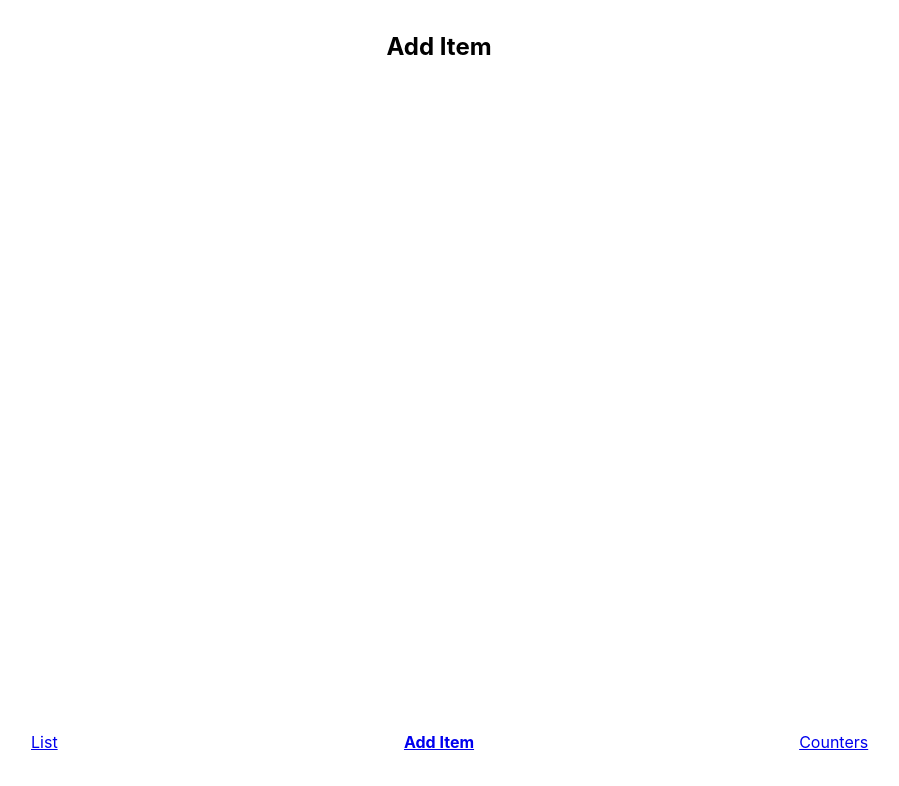
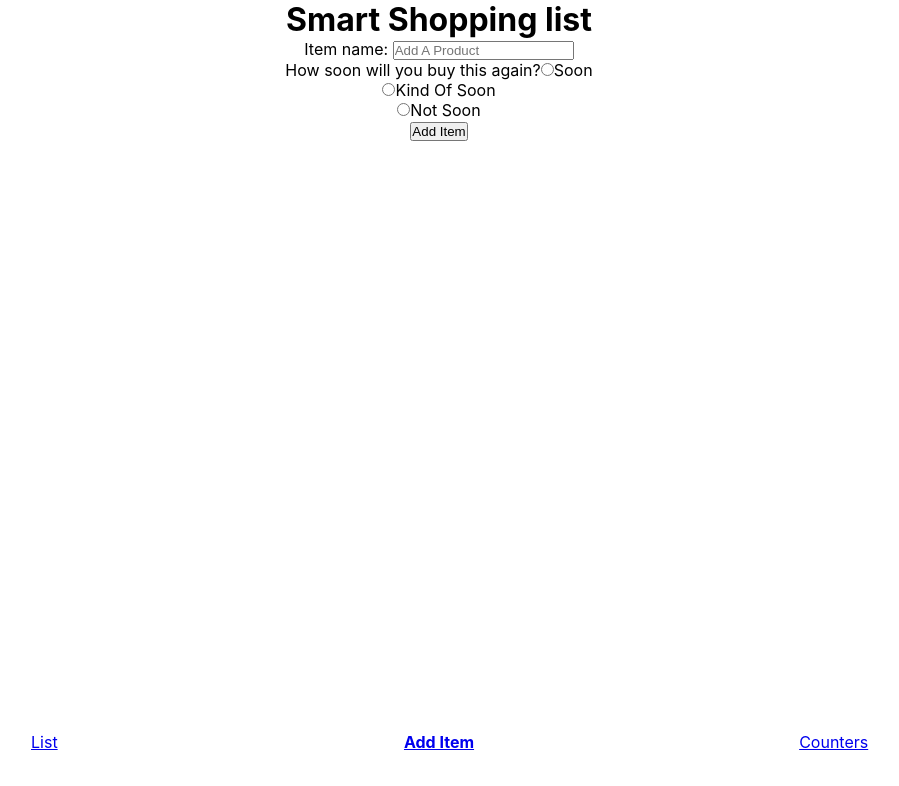
Before and after one commit to the-collab-lab/tcl-18-smart-shopping-list, a React (Create React App) app: page /add-item in a window 1280 px wide. Shown: the top 786 px of the page, without its empty margins (201-1100 px from the left). Built offline with nearby package versions, Linux system fonts and the light colour scheme.

Commit message:
the form component is added

```diff
--- a/src/components/AddItem/index.jsx
+++ b/src/components/AddItem/index.jsx
@@ -1,11 +1,13 @@
+import { FormProduct } from 'components/FormProduct';
 import React from 'react';
 
-function addItem() {
+function AddItem() {
   return (
     <div>
-      <h2>Add Item</h2>
+      <h1>Smart Shopping list</h1>
+      <FormProduct tokenID="exampleToken" />
     </div>
   );
 }
 
-export default addItem;
+export default AddItem;
--- /dev/null
+++ b/src/components/Firestone.js/index.js
@@ -0,0 +1,6 @@
+import { db } from 'lib/firebase';
+
+export const addProduct = (objectProduct) => {
+  // add firestone
+  db.collection('products').doc().set(objectProduct);
+};
--- /dev/null
+++ b/src/components/FormProduct/index.jsx
@@ -0,0 +1,72 @@
+import React, { useState } from 'react';
+import { addProduct } from 'components/Firestone.js';
+
+export const FormProduct = ({ tokenID }) => {
+  const inicialStateProduct = {
+    token: tokenID,
+    item: '',
+    nextPurchase: 0,
+    LastPurchasedDate: null,
+  };
+
+  const [products, setProduct] = useState(inicialStateProduct);
+
+  const handleInputProduct = (e) => {
+    setProduct({
+      ...products,
+      [e.target.name]: e.target.value,
+    });
+  };
+
+  const handleSubmitProduct = (e) => {
+    e.preventDefault();
+    addProduct(products);
+    console.log(products);
+    setProduct({ ...inicialStateProduct });
+  };
+
+  return (
+    <form onSubmit={handleSubmitProduct}>
+      <div>
+        <label>Item name: </label>
+        <input
+          onChange={handleInputProduct}
+          type="text"
+          placeholder="Add A Product"
+          autoComplete="off"
+          name="item"
+          value={products.item}
+        />
+      </div>
+      <div>
+        <label>How soon will you buy this again?</label>
+        <input
+          onChange={handleInputProduct}
+          type="radio"
+          name="nextPurchase"
+          value={7}
+        />
+        Soon
+        <br />
+        <input
+          onChange={handleInputProduct}
+          type="radio"
+          name="nextPurchase"
+          value={14}
+        />
+        Kind Of Soon
+        <br />
+        <input
+          onChange={handleInputProduct}
+          type="radio"
+          name="nextPurchase"
+          value={30}
+        />
+        Not Soon
+        <br />
+      </div>
+
+      <button type="submit">Add Item</button>
+    </form>
+  );
+};
--- a/src/components/Home/index.jsx
+++ b/src/components/Home/index.jsx
@@ -11,7 +11,7 @@ function Home() {
   const compareTokens = (token) => {
     let currentToken = token;
     if (storedToken === currentToken) {
-      history.push('/view-list');
+      history.push('/list-view');
       setIsAuth(true);
     } else {
       setUserToken('');
--- a/src/components/ListView/index.jsx
+++ b/src/components/ListView/index.jsx
@@ -1,9 +1,32 @@
 import React from 'react';
+import { useCollection } from 'react-firebase-hooks/firestore';
+import { db } from 'lib/firebase';
 
 function ListView() {
+  const query = db.collection('products');
+  const [values, loading, error] = useCollection(query);
+
   return (
     <div>
       <h2>List</h2>
+      <div>
+        {error && <strong>Error: {JSON.stringify(error)}</strong>}
+        {loading && <span>List: Loading...</span>}
+        {values && (
+          <span>
+            <div>
+              {values.docs.map((doc) => (
+                <div key={doc.id}>
+                  <p>
+                    {doc.data().item.charAt(0).toUpperCase() +
+                      doc.data().item.slice(1)}
+                  </p>
+                </div>
+              ))}
+            </div>
+          </span>
+        )}
+      </div>
     </div>
   );
 }
```
